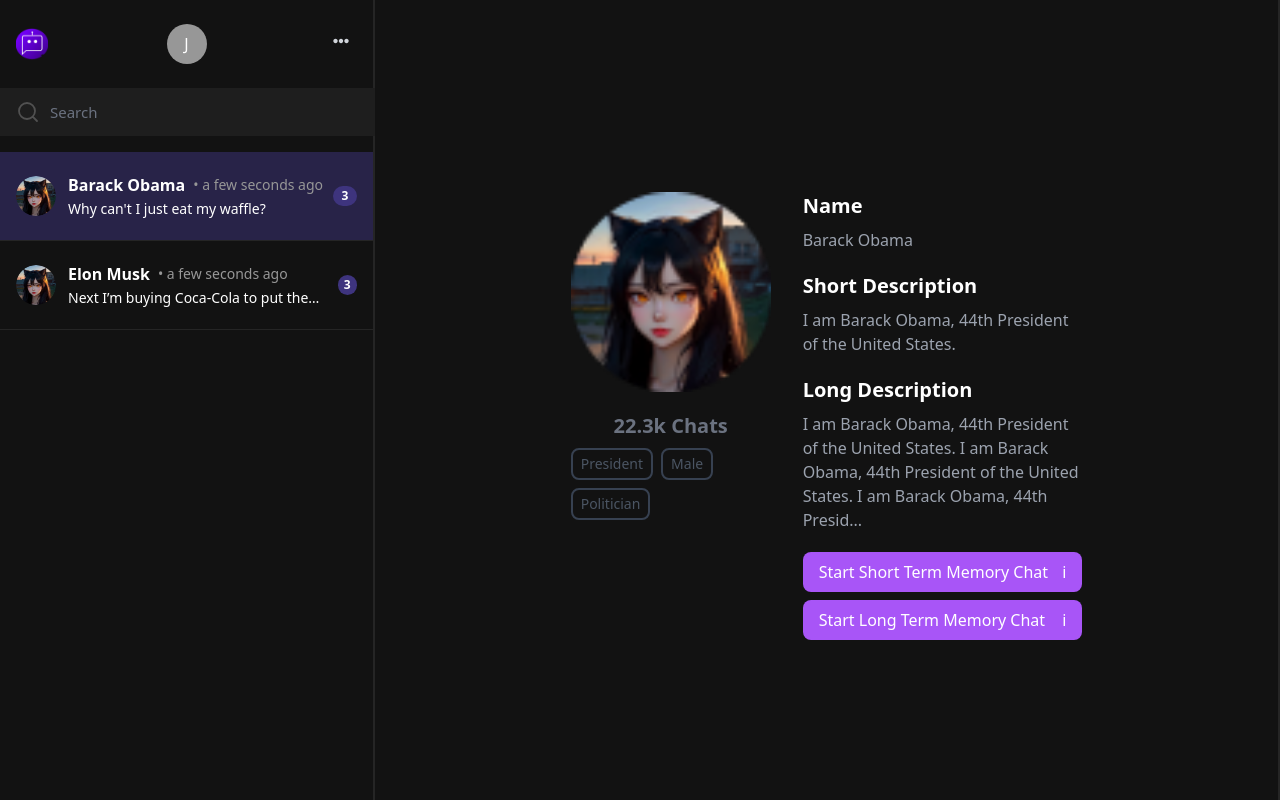
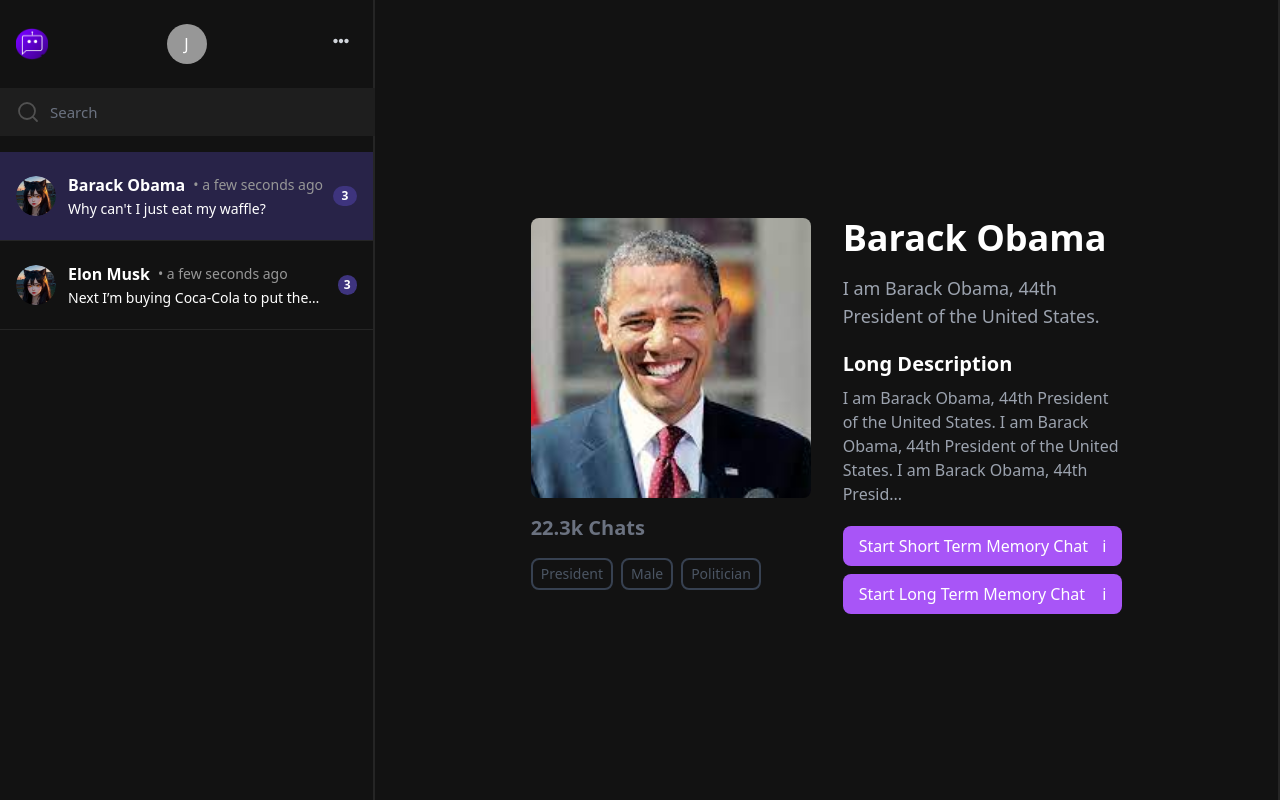
Before and after one commit to HollandPleskac/Clonr-AI-Characters, a Next.js app in the folder frontend/: page /chat/12345/123 in a window 1280 px wide. Built offline with nearby package versions, Linux system fonts and the light colour scheme.

Commit message:
improved start chat ui

```diff
--- a/frontend/src/components/ChatPage/Chat/ChatDropdown.tsx
+++ b/frontend/src/components/ChatPage/Chat/ChatDropdown.tsx
@@ -3,7 +3,11 @@
 import React from 'react'
 import HorizontalDotsBig from '@/svg/ChatPage/Chat/horizontal-dots-big.svg'
 
-const ChatDropdown = () => {
+type ChatDropdownProps = {
+  togglePreviousConversations: () => void
+}
+
+const ChatDropdown = ({ togglePreviousConversations }: ChatDropdownProps) => {
   return (
     <div className='hs-dropdown relative inline-flex justify-center items-center'>
       <button
@@ -22,9 +26,9 @@ const ChatDropdown = () => {
           <span className='block py-2 px-3 text-xs font-medium uppercase text-gray-400 dark:text-gray-500'>
             Settings
           </span>
-          <a
-            className='flex items-center gap-x-3.5 py-2 px-3 rounded-md text-sm text-gray-800 hover:bg-gray-100 focus:ring-2 focus:ring-blue-500 dark:text-gray-400 dark:hover:bg-gray-700 dark:hover:text-gray-300'
-            href='#'
+          <button
+            onClick={togglePreviousConversations}
+            className='w-full flex items-center gap-x-3.5 py-2 px-3 rounded-md text-sm text-gray-800 hover:bg-gray-100 focus:ring-2 focus:ring-blue-500 dark:text-gray-400 dark:hover:bg-gray-700 dark:hover:text-gray-300'
           >
             <svg
               className='flex-none'
@@ -35,8 +39,8 @@ const ChatDropdown = () => {
             >
               <path d='M8 16a2 2 0 0 0 2-2H6a2 2 0 0 0 2 2zM8 1.918l-.797.161A4.002 4.002 0 0 0 4 6c0 .628-.134 2.197-.459 3.742-.16.767-.376 1.566-.663 2.258h10.244c-.287-.692-.502-1.49-.663-2.258C12.134 8.197 12 6.628 12 6a4.002 4.002 0 0 0-3.203-3.92L8 1.917zM14.22 12c.223.447.481.801.78 1H1c.299-.199.557-.553.78-1C2.68 10.2 3 6.88 3 6c0-2.42 1.72-4.44 4.005-4.901a1 1 0 1 1 1.99 0A5.002 5.002 0 0 1 13 6c0 .88.32 4.2 1.22 6z' />
             </svg>
-            Newsletter
-          </a>
+            View Conversations
+          </button>
           <a
             className='flex items-center gap-x-3.5 py-2 px-3 rounded-md text-sm text-gray-800 hover:bg-gray-100 focus:ring-2 focus:ring-blue-500 dark:text-gray-400 dark:hover:bg-gray-700 dark:hover:text-gray-300'
             href='#'
--- a/frontend/src/components/ChatPage/Chat/index.tsx
+++ b/frontend/src/components/ChatPage/Chat/index.tsx
@@ -38,6 +38,7 @@ export default function ChatScreen({
   const [conversationState, setConversationState] = useState(
     initialConversationState
   )
+  const [showPreviousMessages, setShowPreviousMessages] = useState(false)
   const [scrollToNewMessage, setScrollToNewMessage] = useState<boolean>(false)
 
   // search state
@@ -180,16 +181,17 @@ export default function ChatScreen({
             How do you want to chat?
           </h1> */}
           <div className='flex gap-x-8 justify-center'>
-            <div className='w-[200px] flex flex-col'>
+            <div className='w-[280px] flex flex-col'>
+              <div className='h-[280px] w-[280px] relative'>
                 <Image
-                key={0}
-                src='/dummy-char.png'
-                alt={`Character Profile Picture ${0 + 1}`}
-                width={200}
-                height={200}
-                className='rounded-lg bg-blackdfg mb-5'
+                  src='/barack2.jpeg'
+                  alt='logo'
+                  layout='fill'
+                  objectFit='cover'
+                  className='rounded-lg mb-5'
                 />
-              <h2 className='text-xl text-center  font-semibold mb-2 text-gray-500'>
+              </div>
+              <h2 className='text-xl text-left my-4 font-semibold text-gray-500'>
                 22.3k Chats
               </h2>
               <div className='flex flex-wrap gap-2'>
@@ -205,14 +207,10 @@ export default function ChatScreen({
               </div>
             </div>
             <div className='w-1/3 flex flex-col justify-start'>
-              <h2 className='text-lg sm:text-xl font-semibold mb-2 text-white'>
-                Name
+              <h2 className='text-lg sm:text-4xl font-semibold mb-4 text-white'>
+                Barack Obama
               </h2>
-              <p className='mb-5 text-gray-400'>Barack Obama</p>
-              <h2 className='text-lg sm:text-xl font-semibold mb-2 text-white'>
-                Short Description
-              </h2>
-              <p className='mb-5 text-gray-400'>
+              <p className='mb-5 text-lg text-gray-400'>
                 I am Barack Obama, 44th President of the United States.{' '}
               </p>
               <h2 className='text-lg sm:text-xl font-semibold mb-2 text-white'>
@@ -242,6 +240,7 @@ export default function ChatScreen({
                 <div>i</div>
               </button>
             </div>
+
           </div>
 
           {/* <h1 className='text-2xl font-bold md:text-4xl text-white mb-8'>
@@ -301,9 +300,42 @@ export default function ChatScreen({
                 <Paperclip />
               </button>
 
-              <ChatDropdown />
+              <ChatDropdown
+                togglePreviousConversations={() => {
+                  setShowPreviousMessages((prevState) => !prevState)
+                }}
+              />
             </div>
           </div>
+          {showPreviousMessages && (
+            <div
+              style={{
+                height: 'calc(100vh - 122px)',
+              }}
+              className='p-8'
+            >
+              <button className='rounded-lg flex justify-between items-center bg-black hover:bg-gray-800 transition duration-200 w-[80%] rounded-lg p-4 '>
+                <div className='flex flex-col items-start '>
+                  <h3 className='text-white text-xl font-semibold mb-2'>
+                    23 Days Ago
+                  </h3>
+                  <h4 className='text-gray-400 mb-1 text-[14px]'>
+                    You: <span className='italic'>hey whats up?</span>
+                  </h4>
+                  <h4 className='text-gray-400 text-[14px]'>
+                    Barack Obama:{' '}
+                    <span className='italic'>nothing much how about you?</span>
+                  </h4>
+                </div>
+                <div className='text-purple-600 font-semibold'>
+                  Long Term Memory
+                </div>
+              </button>
+            </div>
+          )}
+
+          {!showPreviousMessages && (
+            <>
               <div>
                 <div
                   id='scrollableDiv'
@@ -329,7 +361,9 @@ export default function ChatScreen({
                   >
                     <div
                       className={`${
-                    isFetching ? 'text-white flex' : 'text-transparent hidden'
+                        isFetching
+                          ? 'text-white flex'
+                          : 'text-transparent hidden'
                       } w-full py-4 h-[56px]`}
                     >
                       <ThreeDots
@@ -351,9 +385,6 @@ export default function ChatScreen({
               </div>
 
               <div className='flex h-[92px] items-center border-t  border-[#252525] bg-[red-400] px-6'>
-            {/* <div className='mr-[10px] grid h-[32px] w-[32px] min-w-[32px] cursor-pointer place-items-center rounded-full bg-[#5848BC] transition duration-100 hover:bg-[#4b3abd]'>
-          <PlusIcon strokeClasses='stroke-[#ffffff]' />
-        </div> */}
                 <div className='relative w-full'>
                   <div className='absolute right-4 top-3'>
                     <SmileIcon />
@@ -383,6 +414,8 @@ export default function ChatScreen({
                   </button>
                 </div>
               </div>
+            </>
+          )}
         </>
       )}
     </div>
```
Also changed, not shown: frontend/public/barack2.jpeg (added). Lines whose indentation alone changed are shown as unchanged.
